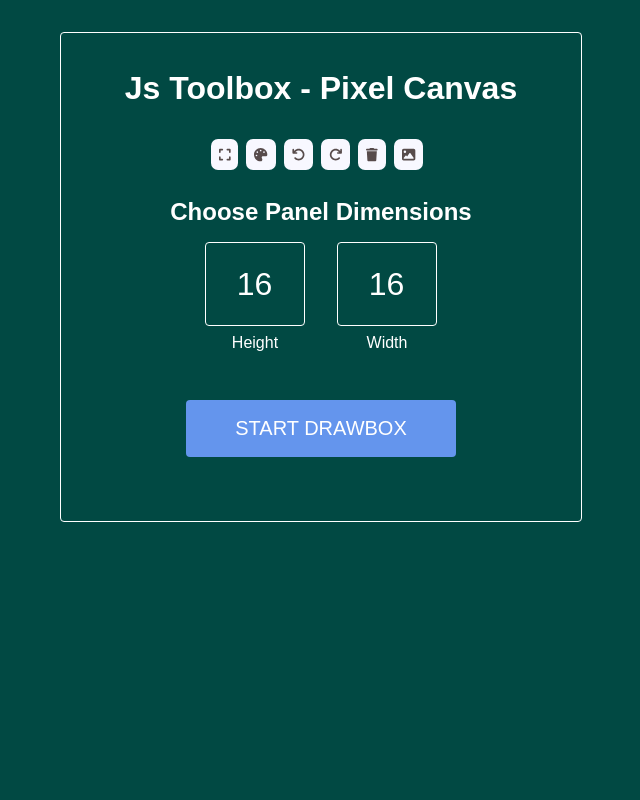
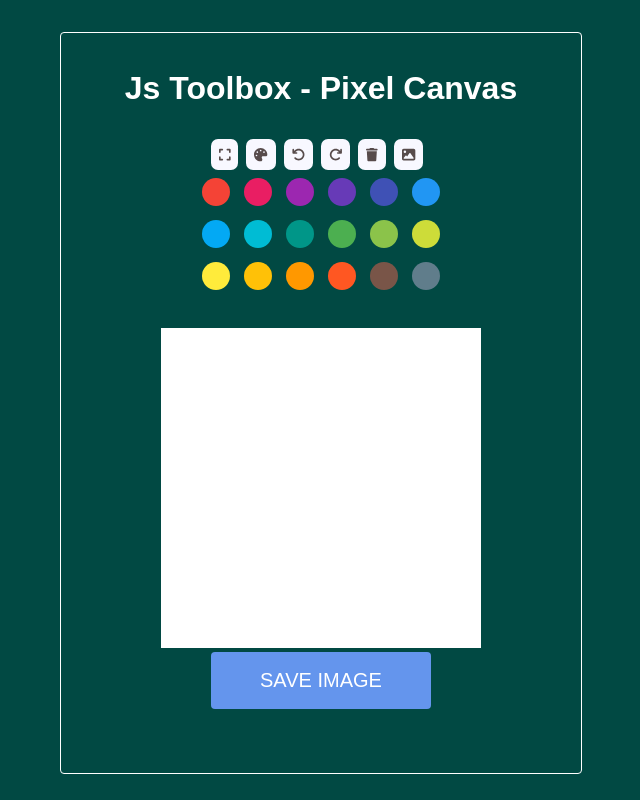
Before and after one commit to TheCyberFlash/stjag-j-toolbox, a React (Create React App) app in the folder desktop-pixel/: page / in a window 1280 px wide. Shown: the whole page, without its empty margins (319-959 px from the left). Built offline with nearby package versions, Linux system fonts and the light colour scheme.

Commit message:
Update Editor.js

```diff
--- a/desktop-pixel/src/components/Editor.js
+++ b/desktop-pixel/src/components/Editor.js
@@ -26,33 +26,11 @@ const Editor = () => {
         <div id="editor">
             <h1>Js Toolbox - Pixel Canvas</h1>
             <Toolbar/>
+                <CirclePicker color={color} onChangeComplete={handleColorChange}/>
+                {/* // <PhotoshopPicker color={color} onChangeComplete={handleColorChange}/>
+                // <SketchPicker color={color} onChangeComplete={handleColorChange}/> */}
 
-            {hideDrawbox && <h2>Choose Panel Dimensions</h2>}
-            {hideDrawbox &&
-            <div id="options">
-                <div className="option">
-                    <input type="number" defaultValue={height} onChange={(e) => {setHeight(e.target.value)}}/>
-                    <span>Height</span>
-                </div>
-                <div className="option">
-                    <input type="number" defaultValue={width} onChange={(e) => {setWidth(e.target.value)}}/>
-                    <span>Width</span>
-                </div>
-            </div>
-            }
-
-            <button className="button" onClick={handleButtonClick}>{buttonText}</button>
-
-            {hideOptions &&
-                <CirclePicker color={color} onChangeComplete={handleColorChange}/>
-                // <PhotoshopPicker color={color} onChangeComplete={handleColorChange}/>
-                // <SketchPicker color={color} onChangeComplete={handleColorChange}/>
-            }
-
-            {hideOptions &&
                 <PixelArtCanvas height={height} width={width} color={color}/>
-            }
-
             </div>
     )}
 
```
